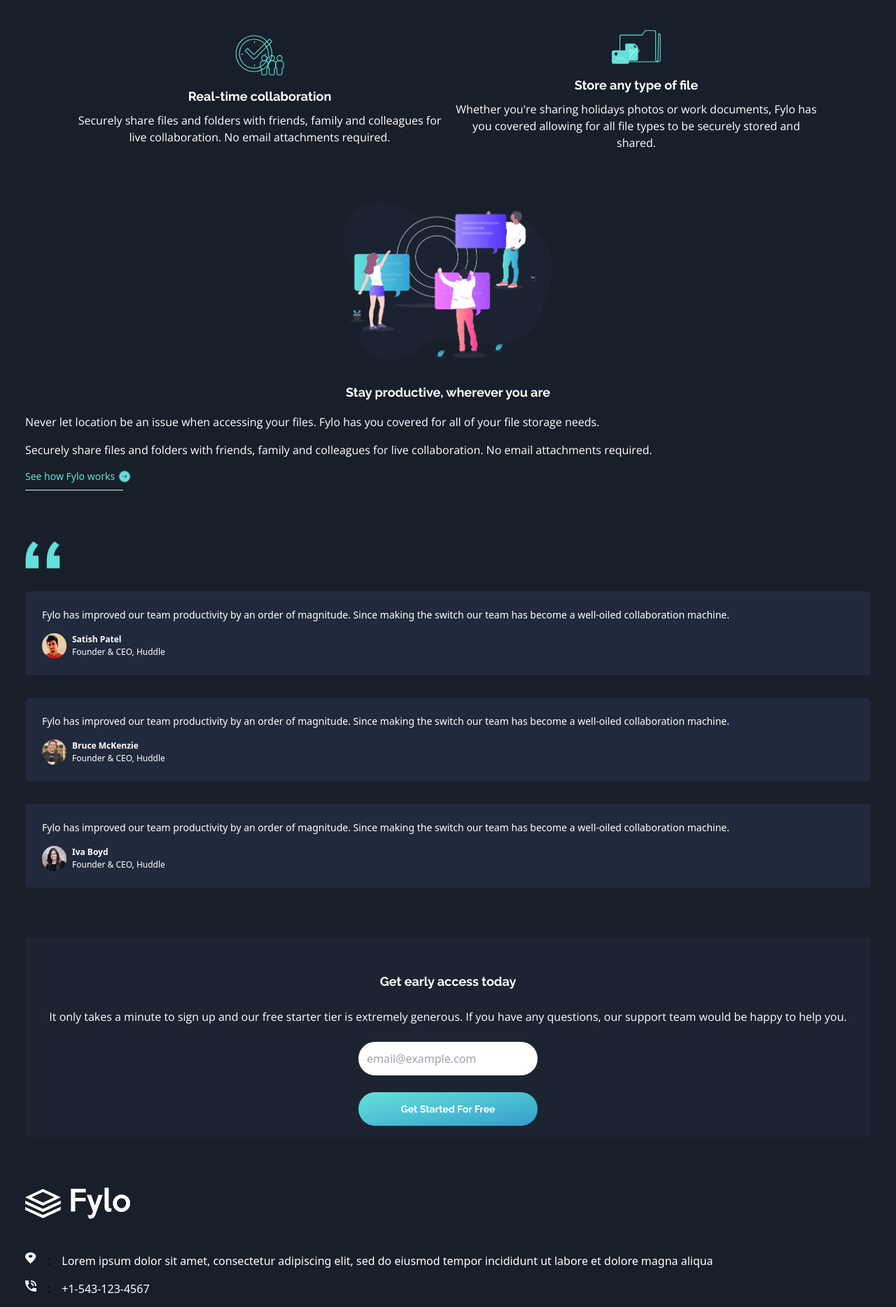
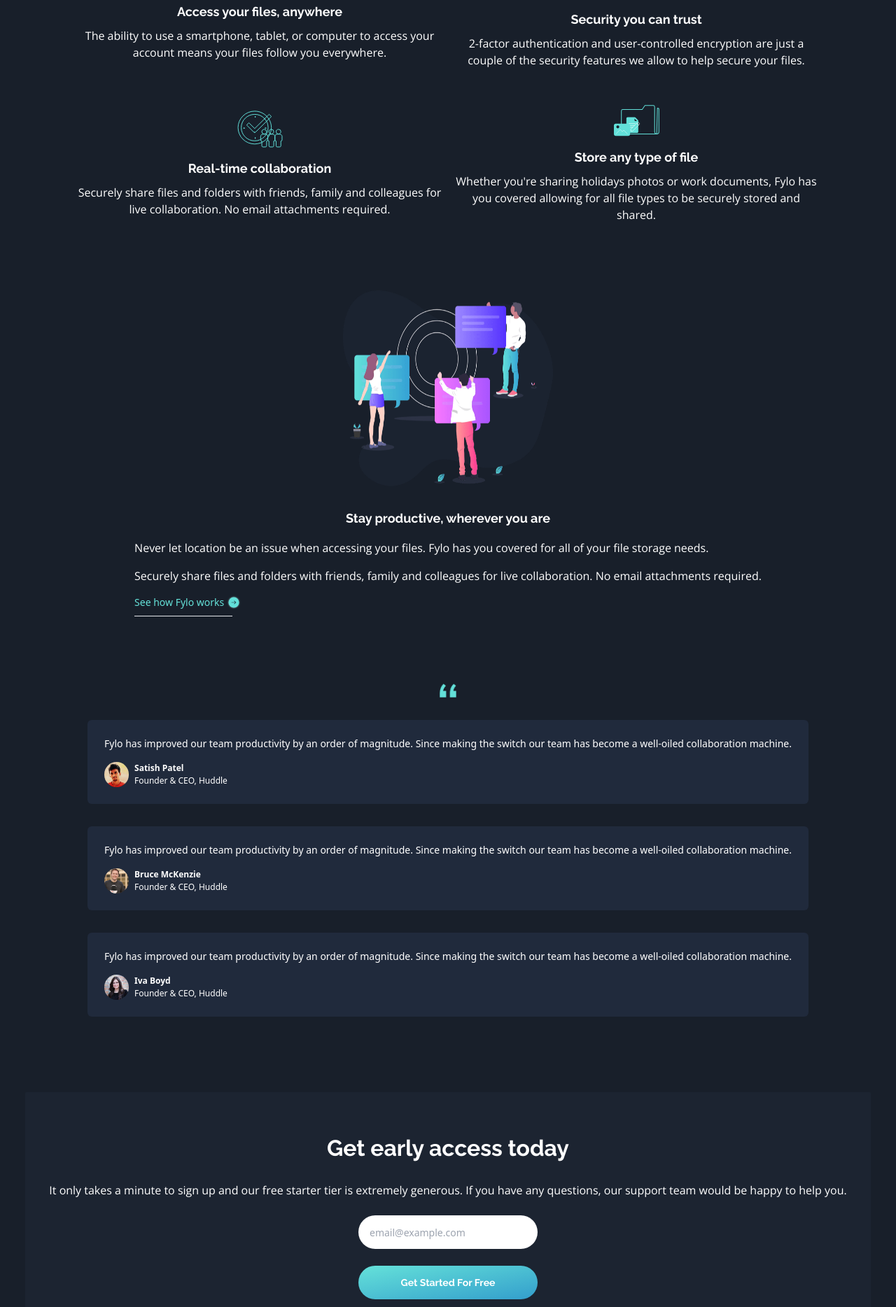
Before and after one commit to nataliiasolomchak21/fylo-landing-page, a React (Vite) app: page / in a window 1280 px wide. Shown: the part 904-2772 px from the top of the page at 70% size. Built offline with nearby package versions, Linux system fonts and the light colour scheme.

Commit message:
Add styling for large screens and update README

```diff
--- a/src/components/About.jsx
+++ b/src/components/About.jsx
@@ -1,23 +1,37 @@
-import React from 'react'
-import { illustrationProductive, iconArrow } from '../assets'
+import React from 'react';
+import { illustrationProductive, iconArrow } from '../assets';
 
 const About = () => {
   return (
-    <section className='p-9'>
-      <div className='flex xs:flex-col lg:flex-row'>
-      <img src={illustrationProductive} alt="productive people" className='mx-auto' width={300} height={300} />
-      <article className=''>
-        <h3 className='text-white font-raleway font-fontWeight700 text-lg text-center mt-8'>Stay productive, wherever you are</h3>
-        <p className='text-white font-openSans font-fontWeight400 text-fontSize mt-4'>Never let location be an issue when accessing your files. Fylo has you covered for all of your file
-storage needs.</p>
-        <p className='text-white font-openSans font-fontWeight400 text-fontSize mt-4'>Securely share files and folders with friends, family and colleagues for live collaboration. No email
-attachments required.</p>
-        <a href="#" className='text-sm text-callToActionCyan font-fontWeight400 inline-flex gap-1 mt-4'>See how Fylo works <img src={iconArrow} alt="arrow icon" width={20} height={20} /></a>
-        <hr className='text-callToActionCyan mt-2' width={140} />
-      </article>
+    <section className='p-9 mt-6 lg:mt-7'>
+      <div className='flex xs:flex-col lg:flex-row justify-center items-center'>
+        <img
+          src={illustrationProductive}
+          alt="productive people"
+          className='w-[300px] h-[280px] lg:w-[650px] lg:h-[500px] lg:mr-9' // Add right margin for lg screens
+        />
+        <div>
+          <h3 className='text-white font-raleway font-fontWeight700 text-lg lg:text-[2.2rem] text-center lg:text-left mt-8 lg:max-w-[20rem] lg:leading-snug'>
+            Stay productive, wherever you are
+          </h3>
+          <p className='text-white font-openSans font-fontWeight400 text-fontSize mt-4 lg:max-w-[37rem]'>
+            Never let location be an issue when accessing your files. Fylo has you covered for all of your file storage needs.
+          </p>
+          <p className='text-white font-openSans font-fontWeight400 text-fontSize mt-4 lg:max-w-[37rem]'>
+            Securely share files and folders with friends, family and colleagues for live collaboration. No email attachments required.
+          </p>
+          <a
+            href="#"
+            className='text-sm text-callToActionCyan font-fontWeight400 inline-flex gap-1 mt-4 hover:text-white'
+          >
+            See how Fylo works
+            <img src={iconArrow} alt="arrow icon" width={20} height={20} className='hover:text-white' />
+          </a>
+          <hr className='text-callToActionCyan mt-2' width={140} />
+        </div>
       </div>
-      </section>
-  )
+    </section>
+  );
 }
 
-export default About
+export default About;
--- a/src/components/Button.jsx
+++ b/src/components/Button.jsx
@@ -4,7 +4,7 @@
   return (
     <div>
       <button
-        className={`text-white font-raleway font-fontWeight700 text-sm bg-gradient-to-br from-callToActionCyan to-callToActionBlue mt-6 p-3 rounded-3xl mx-auto ${className}`}
+        className={`text-white font-raleway font-fontWeight700 text-sm hover:bg-gradient-to-br hover:from-callToActionBlue hover:to-callToActionCyan bg-gradient-to-br from-callToActionCyan to-callToActionBlue mt-6 lg:mt-0 p-3 lg:w-[15rem] rounded-3xl mx-auto lg:mx-0 ${className}`}
       >
         {children}
       </button>
--- a/src/components/Footer.jsx
+++ b/src/components/Footer.jsx
@@ -8,40 +8,70 @@
   const secondList = footerLinks.slice(indexContactUs);
 
   return (
-    <footer className='flex xs:flex-col p-9'>
+    <footer className='flex xs:flex-col p-9 lg:p-6 lg:mt-[5rem] lg:ml-4 bg-footerBg'>
       <img src={logo} alt="logo" width={150} height={150} />
-      <div className='mt-8'>
-        {contactInfo.map((contact) => (
-          <div key={contact.id} className='flex gap-4 mt-4'>
-            <img src={contact.icon} alt={contact.id} className='footer-icon'/>:
-            <p className='text-white xs:text-fontSize'>{contact.content}</p>
+      <div className='flex flex-col lg:flex-row lg:gap-8 lg:p-5'>
+        {/* Contact Information Section */}
+        <div className="mt-8 flex flex-col gap-4 lg:flex-row lg:gap-8 lg:w-1/2">
+          {/* First contact info item, in its own column */}
+          <div className="flex gap-4 lg:basis-1/2">
+            <img src={contactInfo[0].icon} alt={contactInfo[0].id} className="footer-icon" />
+            <p className="text-white xs:text-fontSize">{contactInfo[0].content}</p>
+          </div>
+
+          {/* Column containing the next two contact info items */}
+          <div className="flex flex-col gap-4 lg:basis-1/2">
+            {contactInfo.slice(1).map((contact) => (
+              <div key={contact.id} className="flex gap-4 mt-4">
+                <img src={contact.icon} alt={contact.id} className="footer-icon" />
+                <p className="text-white xs:text-fontSize">{contact.content}</p>
               </div>
             ))}
           </div>
-       <ul className='mt-20'>
+        </div>
+
+        {/* Links Section */}
+        <div className="mt-8 flex flex-col lg:flex-row lg:gap-10 lg:w-1/4 lg:mt-0">
+          <ul className='mb-4'>
             {firstList.map((link) => (
               <li key={link.id} className="text-white mb-4 xs:text-fontSize">
-            <a href={`#${link.id}`}>{link.title}</a>
+                <a href={`#${link.id}`} className='hover: text-white'>{link.title}</a>
               </li>
             ))}
           </ul>
-      <ul className='mt-14'>
+          <ul>
             {secondList.map((link) => (
               <li key={link.id} className="text-white mb-4 xs:text-fontSize">
-            <a href={`#${link.id}`}>{link.title}</a>
+                <a href={`#${link.id}`} className='hover:font-bold'>{link.title}</a>
               </li>
             ))}
           </ul>
-      <div className="flex gap-3 items-center justify-center mt-16">
+        </div>
+
+        {/* Footer Icons Section */}
+        <div className="flex gap-3 items-center justify-center mt-8 lg:w-1/4 lg:mt-0">
           {footerIcons.map(icon => (
-        <div key={icon.id} className="icon-wrapper">
-          <a href={icon.link} target="_blank" rel="noopener noreferrer" className="block text-white">
+            <div
+              key={icon.id}
+              className="icon-wrapper flex justify-center items-center p-2
+               border border-transparent hover:border-callToActionCyan
+               transition duration-300"
+            >
+              <a
+                href={icon.link}
+                target="_blank"
+                rel="noopener noreferrer"
+                className="block text-white hover:text-callToActionCyan transition duration-300"
+              >
                 <i className={`fa-brands ${icon.title}`}></i>
               </a>
             </div>
           ))}
+
+        </div>
       </div>
     </footer>
+
   )
 }
 
--- a/src/components/Header.jsx
+++ b/src/components/Header.jsx
@@ -10,7 +10,7 @@
         <ul className="flex">
           {navLinks.map((link) => (
             <li key={link.id} className="mx-3 text-white font-raleway">
-              <a href={`#${link.id}`}>{link.title}</a>
+              <a href={`#${link.id}`} className="hover:text-white hover:underline hover:font-bold">{link.title}</a>
             </li>
           ))}
         </ul>
--- a/src/components/Newsletter.jsx
+++ b/src/components/Newsletter.jsx
@@ -1,17 +1,61 @@
-import React from 'react'
+import React, { useState } from 'react'
 import Button from './Button'
 
 const Newsletter = () => {
+  const [email, setEmail] = useState('') // State for email input
+  const [errorMessage, setErrorMessage] = useState('') // State for error message
+
+  // Email validation function
+  const validateEmail = (email) => {
+    const emailPattern = /^[^\s@]+@[^\s@]+\.[^\s@]+$/; // Simple regex for email validation
+    return emailPattern.test(email);
+  };
+
+  const handleSubmit = (e) => {
+    e.preventDefault(); // Prevent default form submission
+
+    // Validate email
+    if (!email) {
+      setErrorMessage('Please enter a valid email address.'); // Empty email error
+    } else if (!validateEmail(email)) {
+      setErrorMessage('Please enter a valid email address.'); // Invalid email error
+    } else {
+      setErrorMessage(''); // Clear error if email is valid
+      // Proceed with form submission or other logic
+      console.log('Email submitted:', email);
+      // Clear the email input after successful submission
+      setEmail('');
+    }
+  };
+
   return (
     <section className='p-9'>
-      <div className='p-4 bg-primaryIntroEmail rounded-sm'>
-      <h5 className='text-white font-raleway font-fontWeight700 text-lg text-center mt-8'>Get early access today</h5>
-      <p className='text-white font-openSans font-fontWeight400 text-fontSize text-center mt-6'>It only takes a minute to sign up and our free starter tier is extremely generous. If you have any
-questions, our support team would be happy to help you.</p>
-<form className='flex flex-col justify-center mt-6'>
-  <input type="email" placeholder='email@example.com' className='input p-3 rounded-3xl' />
-  <Button className='get-started-free-btn'>Get Started For Free</Button>
-</form>
+      <div className='p-6 mt-9 bg-primaryIntroEmail rounded-sm lg:max-w-[60rem] mx-auto'>
+        <h5 className='text-white font-raleway font-fontWeight700 text-[2rem] text-center mt-8'>Get early access today</h5>
+        <p className='text-white font-openSans font-fontWeight400 text-fontSize text-center mt-6'>It only takes a minute to sign up and our free starter tier is extremely generous. If you have any
+          questions, our support team would be happy to help you.</p>
+        <div className="flex justify-center items-center mt-6"> {/* Center the form itself */}
+          <form onSubmit={handleSubmit} className='flex flex-col lg:flex-row justify-center items-center mb-8'>
+            {/* Wrap the input and error message in a separate div */}
+            <div className="relative flex flex-col"> {/* Changed to relative to position error absolutely */}
+              <input
+                type="email"
+                placeholder='email@example.com'
+                className='input p-4 rounded-3xl text-sm lg:mr-2 lg:mb-0'
+                style={{ minWidth: '200px' }}
+                value={email}
+                onChange={(e) => setEmail(e.target.value)}
+                required
+              />
+              {/* Error message with absolute positioning */}
+              {errorMessage && (
+                <p className="text-error ml-6 mt-[3rem] absolute">{errorMessage}</p>
+              )}
+            </div>
+            <Button className='get-started-free-btn lg:ml-2'>Get Started For Free</Button>
+          </form>
+        </div>
+
       </div>
     </section>
   )
--- a/src/components/Services.jsx
+++ b/src/components/Services.jsx
@@ -3,13 +3,13 @@
 
 const Services = () => {
   return (
-    <section className='p-9'>
+    <section className='p-9 mt-6'>
       <div className='container mx-auto grid grid-cols-1 sm:grid-cols-2 lg:grid-cols-2 gap-4'>
         {services.map((service) => (
-          <div key={service.id} className='flex flex-col justify-center items-center text-center mt-8'>
-            <img src={service.icon} alt={service.title} width={70} height={70} />
+          <div key={service.id} className='flex flex-col justify-center items-center text-center mt-9'>
+            <img src={service.icon} alt={service.title} width={65} height={65} />
             <h2 className='text-lg mt-4 font-raleway text-white font-fontWeight700'>{service.title}</h2>
-            <p className='text-fontSize mt-2 font-openSans text-white font-fontWeight400'>{service.content}</p>
+            <p className='text-fontSize mt-2 font-openSans text-white font-fontWeight400 lg:max-w-[22rem]'>{service.content}</p>
           </div>
         ))}
       </div>
--- a/src/components/Testimonials.jsx
+++ b/src/components/Testimonials.jsx
@@ -4,12 +4,12 @@
 
 const Testimonials = () => {
   return (
-    <section className='p-9'>
-      <div className='flex xs:flex-col lg:flex-row lg:gap-5'>
-        <img src={bgQuotes} alt="quotes" width={50} height={50}/>
+    <section className='p-9 mt-6'>
+      <div className='flex xs:flex-col lg:flex-row lg:gap-5 justify-center items-center'>
+        <img src={bgQuotes} alt="quotes" className='w[20px] h-[20px] lg:w-[30px] lg:h-[30px] lg:mb-10'/>
         {testimonials.map((testimonial) => (
           <div key={testimonial.id} className='flex flex-col text-left mt-8 p-6 bg-testimonialsBg rounded-md'>
-            <p className='text-white text-sm'>{testimonial.feedback}</p>
+            <p className='text-white text-sm lg:max-w-[20rem]'>{testimonial.feedback}</p>
             <div className='flex justify-start gap-2 mt-4'>
               <img src={testimonial.icon} alt="person" className='rounded-full' width={35} height={20}/>
               <article className='text-white'>
```
Also changed, not shown: src/components/Hero.jsx (+5 -5 lines), src/index.css (+8 -0 lines), design/read-me-image.png (added), 1 other file (tests, documents, lock files or other folders). Lines whose indentation alone changed are shown as unchanged.
